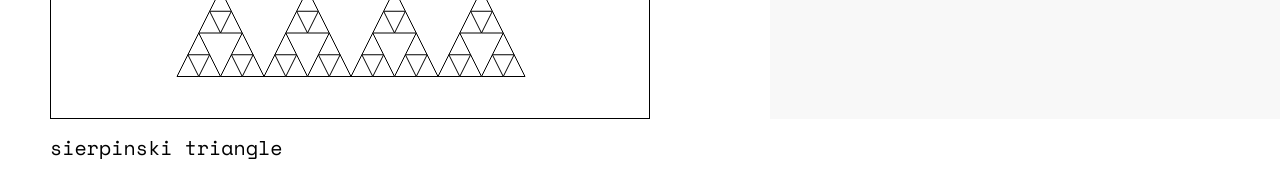
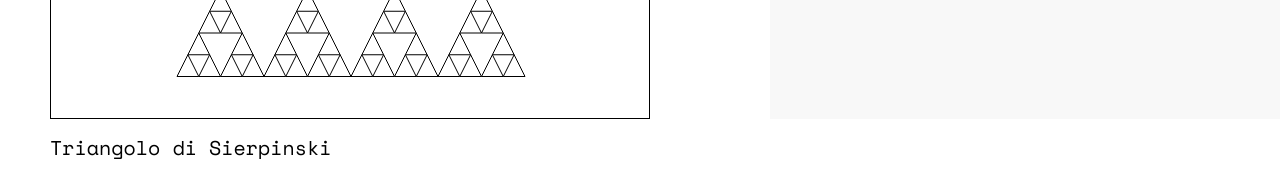
Before and after one commit to Trullouno/frattali_made, a plain HTML site: page index.html in a window 1280 px wide. Shown: the part 6180-6354 px from the top of the page. Drawn offline with nearby package versions, Linux system fonts and the light colour scheme.

Commit message:
Update index.html

```diff
--- a/index.html
+++ b/index.html
@@ -495,7 +495,7 @@
                                 <canvas id="sierpinskiCanvas"></canvas>
                             </div>
                             <div class="controls">
-                                <div class="fractal-name">sierpinski triangle</div>
+                                <div class="fractal-name">Triangolo di Sierpinski</div>
                                 <div class="control-group">
                                     <label>iterazioni</label>
                                     <div class="iterations">4</div>
```
